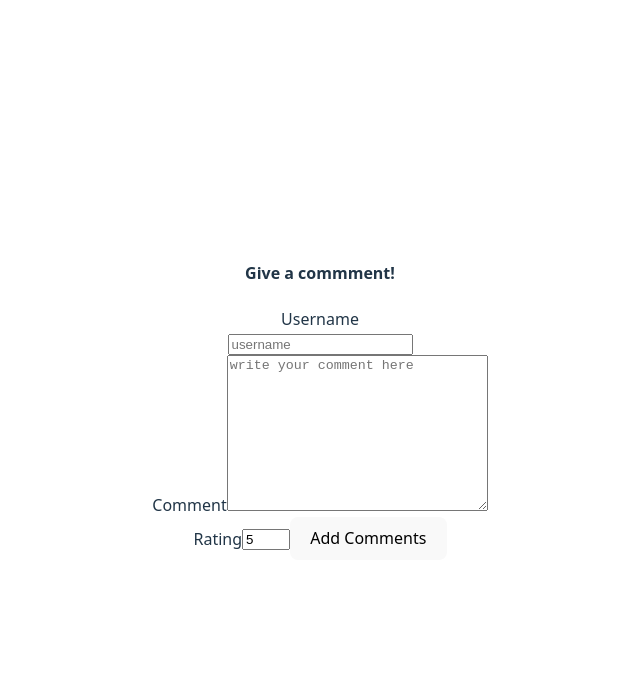
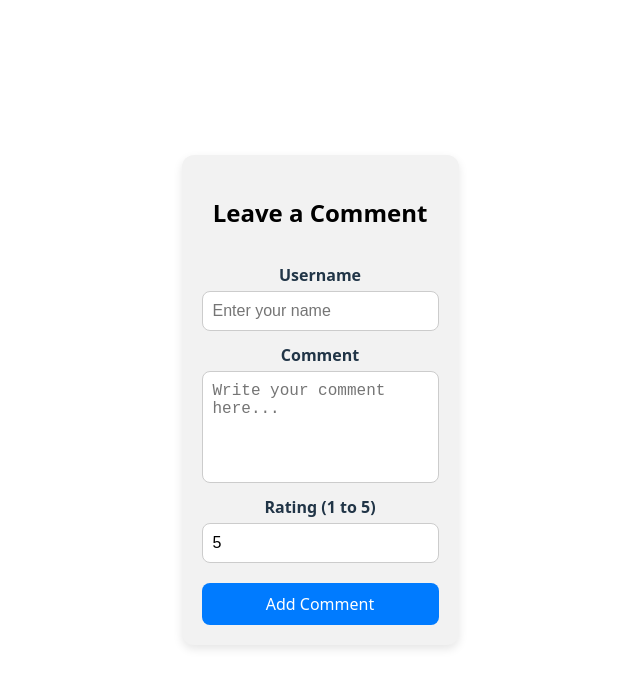
Before and after one commit to siddhant-gavai/react-form-multiple-state, a React (Vite) app: page / in a window 1280 px wide. Shown: the top 688 px of the page, without its empty margins (320-960 px from the left). Built offline with nearby package versions, Linux system fonts and the light colour scheme.

Commit message:
Styled CommentForm with neat layout and external CSS

```diff
--- /dev/null
+++ b/src/CommentForm.css
@@ -0,0 +1,44 @@
+.form-container {
+  max-width: 400px;
+  margin: 40px auto;
+  padding: 20px;
+  background-color: #f2f2f2;
+  border-radius: 12px;
+  box-shadow: 0 4px 10px rgba(0, 0, 0, 0.1);
+}
+
+.comment-form {
+  display: flex;
+  flex-direction: column;
+}
+
+.comment-form label {
+  margin-top: 12px;
+  margin-bottom: 4px;
+  font-weight: bold;
+}
+
+.comment-form input,
+.comment-form textarea {
+  padding: 10px;
+  border: 1px solid #ccc;
+  border-radius: 8px;
+  font-size: 1rem;
+  resize: none;
+}
+
+.comment-form button {
+  margin-top: 20px;
+  padding: 10px;
+  background-color: #007bff;
+  border: none;
+  color: white;
+  border-radius: 8px;
+  font-size: 1rem;
+  cursor: pointer;
+  transition: background-color 0.3s;
+}
+
+.comment-form button:hover {
+  background-color: #0056b3;
+}
--- a/src/CommentForm.jsx
+++ b/src/CommentForm.jsx
@@ -1,4 +1,5 @@
 import { useState } from "react";
+import "./CommentForm.css";
 
 export default function CommentForm() {
   let [formData, setFormData] = useState({
@@ -24,37 +25,33 @@ export default function CommentForm() {
   };
 
   return (
-    <div>
-      <h4>Give a commment!</h4>
-
-      <form onSubmit={handleSubmit}>
+    <div className="form-container">
+      <h2 style={{ color: "black" }}>Leave a Comment</h2>
+      <form onSubmit={handleSubmit} className="comment-form">
         <label htmlFor="username">Username</label>
-        <br />
         <input
           type="text"
-          placeholder="username"
+          placeholder="Enter your name"
           value={formData.username}
           onChange={handleInputChange}
           id="username"
           name="username"
         />
 
-        <br />
         <label htmlFor="comment">Comment</label>
         <textarea
           name="comment"
           id="comment"
-          cols="30"
-          rows="10"
-          placeholder="write your comment here"
+          rows="5"
+          placeholder="Write your comment here..."
           value={formData.comment}
           onChange={handleInputChange}
         ></textarea>
-        <br />
-        <label htmlFor="rating">Rating</label>
+
+        <label htmlFor="rating">Rating (1 to 5)</label>
         <input
           type="number"
-          placeholder="rating"
+          placeholder="Rating"
           min={1}
           max={5}
           value={formData.rating}
@@ -62,7 +59,8 @@ export default function CommentForm() {
           id="rating"
           name="rating"
         />
-        <button>Add Comments</button>
+
+        <button type="submit">Add Comment</button>
       </form>
     </div>
   );
```
